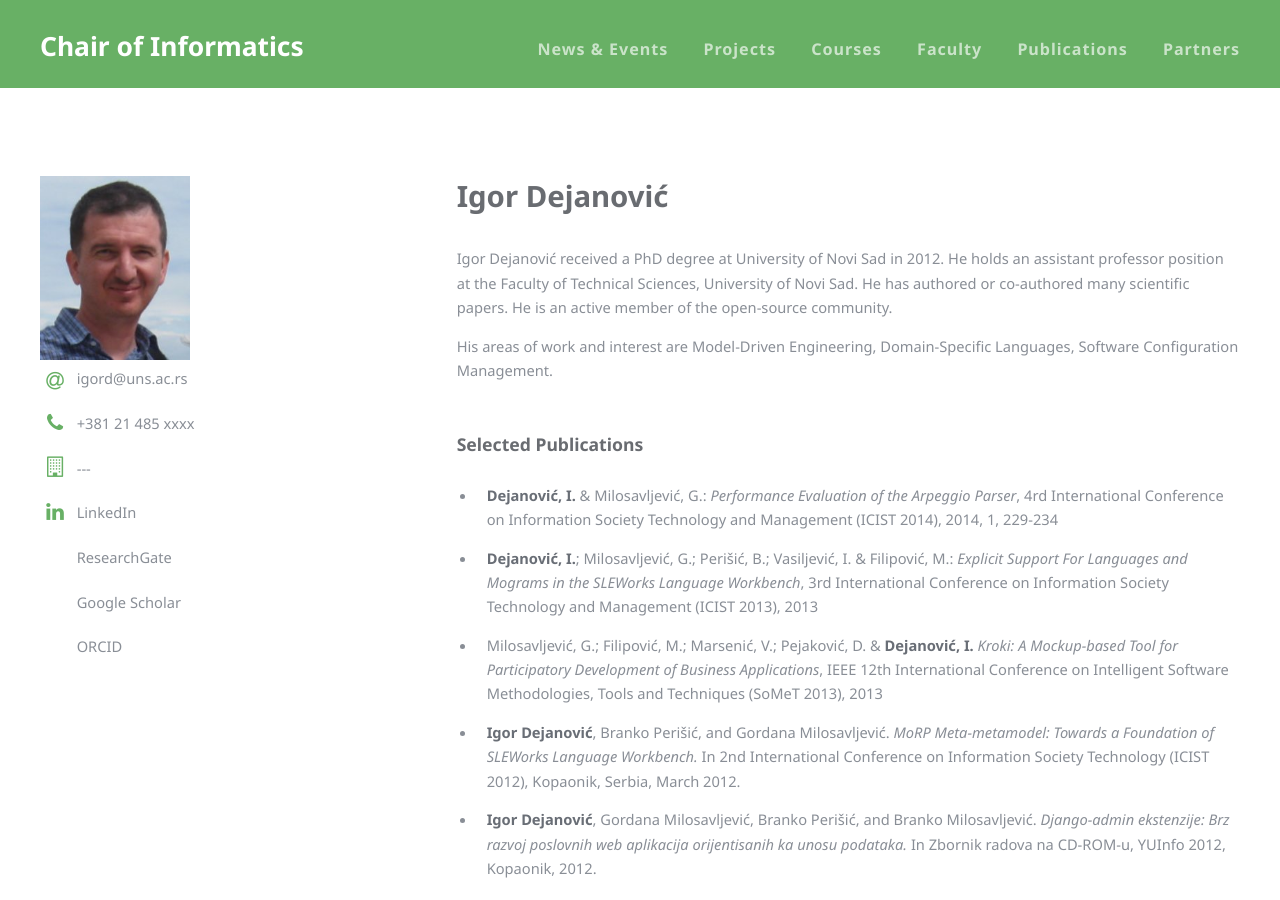
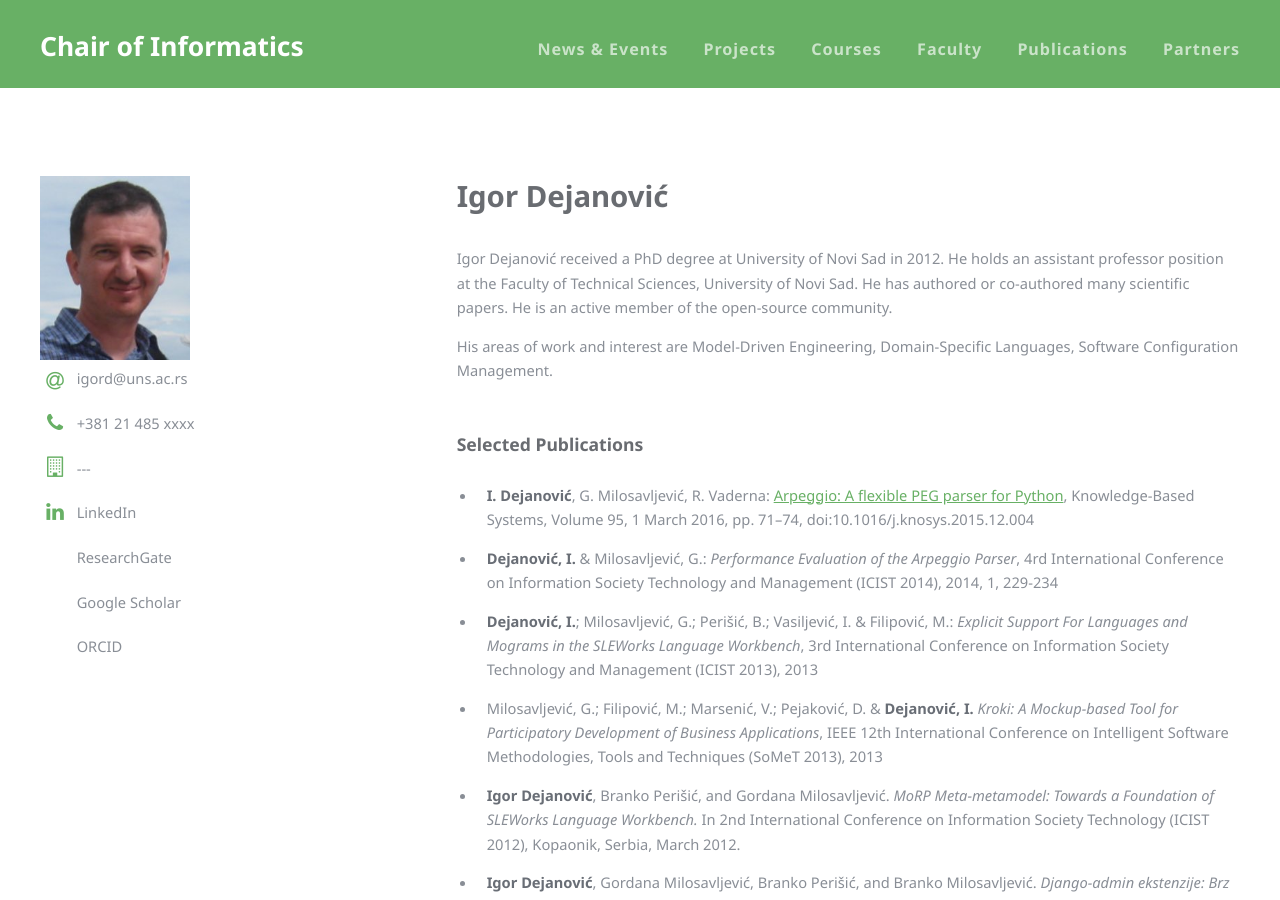
Before and after one commit to unsftn/informatika, a Jekyll site: the page built from _faculty/IgorDejanovic.md, in a window 1280 px wide and 900 px high. Built offline with Jekyll 4.4.1, drawn with Linux system fonts in a browser that asks for light colours; some of the changed lines change nothing that is shown.

Commit message:
Ažuriranje lične strane.

```diff
--- a/_faculty/IgorDejanovic.md
+++ b/_faculty/IgorDejanovic.md
@@ -9,6 +9,11 @@ email: igord@uns.ac.rs
 phone: +381 21 485 xxxx
 office: ---
 photo: IgorDejanovic.jpg
+
+linkedin:  https://www.linkedin.com/in/igor-dejanovic-62bb921
+researchgate: https://www.researchgate.net/profile/Igor_Dejanovic
+orcid: http://orcid.org/0000-0002-0414-1455
+scholar: https://scholar.google.com/citations?user=SqLKTIkAAAAJ&hl=en
 ---
 
 Igor Dejanović received a PhD degree at University of Novi Sad in 2012.  He
@@ -20,6 +25,8 @@ His areas of work and interest are Model-Driven Engineering, Domain-Specific
 Languages, Software Configuration Management.
 
 ### Selected Publications
+
+ * **I. Dejanović**, G. Milosavljević, R. Vaderna: [Arpeggio: A flexible PEG parser for Python](http://www.sciencedirect.com/science/article/pii/S0950705115004761), Knowledge-Based Systems, Volume 95, 1 March 2016, pp. 71–74, doi:10.1016/j.knosys.2015.12.004
 
  * **Dejanović, I.** & Milosavljević, G.: *Performance Evaluation of the Arpeggio Parser*, 4rd International Conference on Information Society Technology and Management (ICIST 2014), 2014, 1, 229-234
 
```
